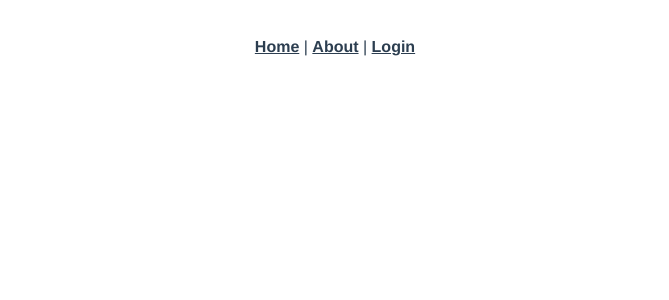
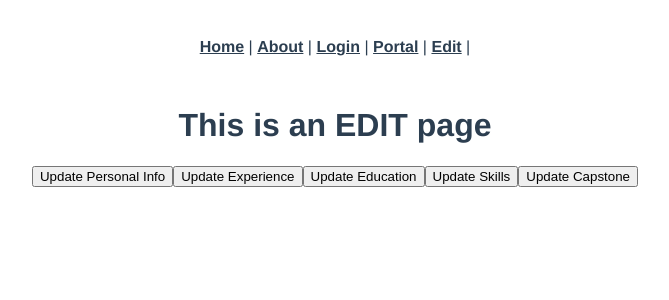
Before and after one commit to AjaAdams/student_portal_resume_vue, a Vue app: page /students/1/edit in a window 1280 px wide. Shown: the top 300 px of the page, without its empty margins (305-974 px from the left). Built offline with nearby package versions, Linux system fonts and the light colour scheme; no server answers.

Commit message:
Adds router links and pathing

```diff
--- a/src/App.vue
+++ b/src/App.vue
@@ -3,7 +3,9 @@
     <div id="nav">
       <router-link to="/">Home</router-link> |
       <router-link to="/about">About</router-link> |
-      <router-link to="/login">Login</router-link>
+      <router-link to="/login">Login</router-link> |
+      <router-link to="/students/:id/">Portal</router-link> |
+      <router-link to="/students/:id/edit">Edit</router-link> |
     </div>
     <router-view/>
   </div>
--- a/src/router/index.js
+++ b/src/router/index.js
@@ -3,6 +3,7 @@ import VueRouter from "vue-router";
 import Home from "../views/Home.vue";
 import Login from "../views/Login.vue";
 import StudentPortalShow from "../views/StudentPortalShow.vue";
+import StudentPortalEdit from "../views/StudentPortalEdit.vue";
 
 Vue.use(VueRouter);
 
@@ -21,9 +22,14 @@ const routes = [
     component: () => import(/* webpackChunkName: "about" */ "../views/About.vue"),
   },
   {
-    path: "/show",
+    path: "/students/:id",
     name: "student-portal-show",
     component: StudentPortalShow,
+  },
+  {
+    path: "/students/:id/edit",
+    name: "student-portal-edit",
+    component: StudentPortalEdit,
   },
   {
     path: "/login",
--- a/src/views/StudentPortalEdit.vue
+++ b/src/views/StudentPortalEdit.vue
@@ -1,6 +1,11 @@
 <template>
   <div class="about">
     <h1>This is an EDIT page</h1>
+    <button>Update Personal Info</button>
+    <button>Update Experience</button>
+    <button>Update Education</button>
+    <button>Update Skills</button>
+    <button>Update Capstone</button>
   </div>
 </template>
 
```
